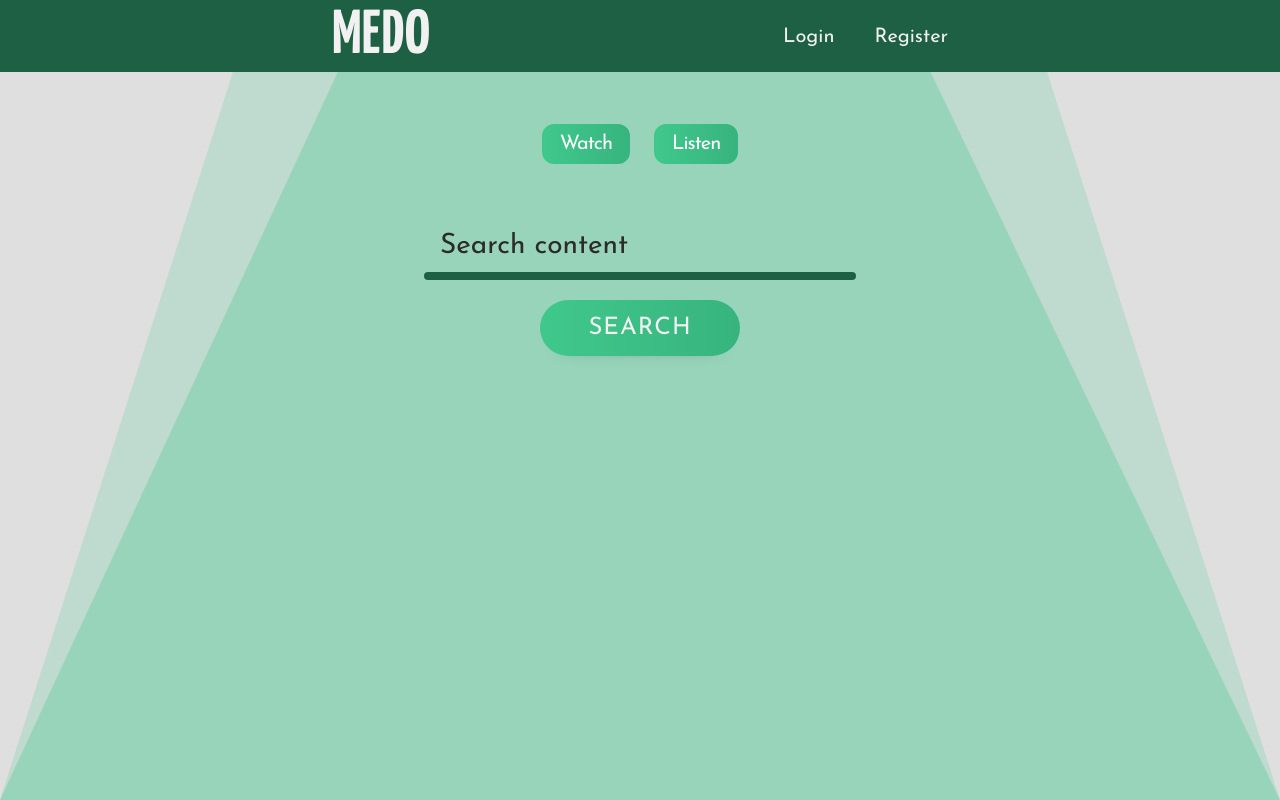
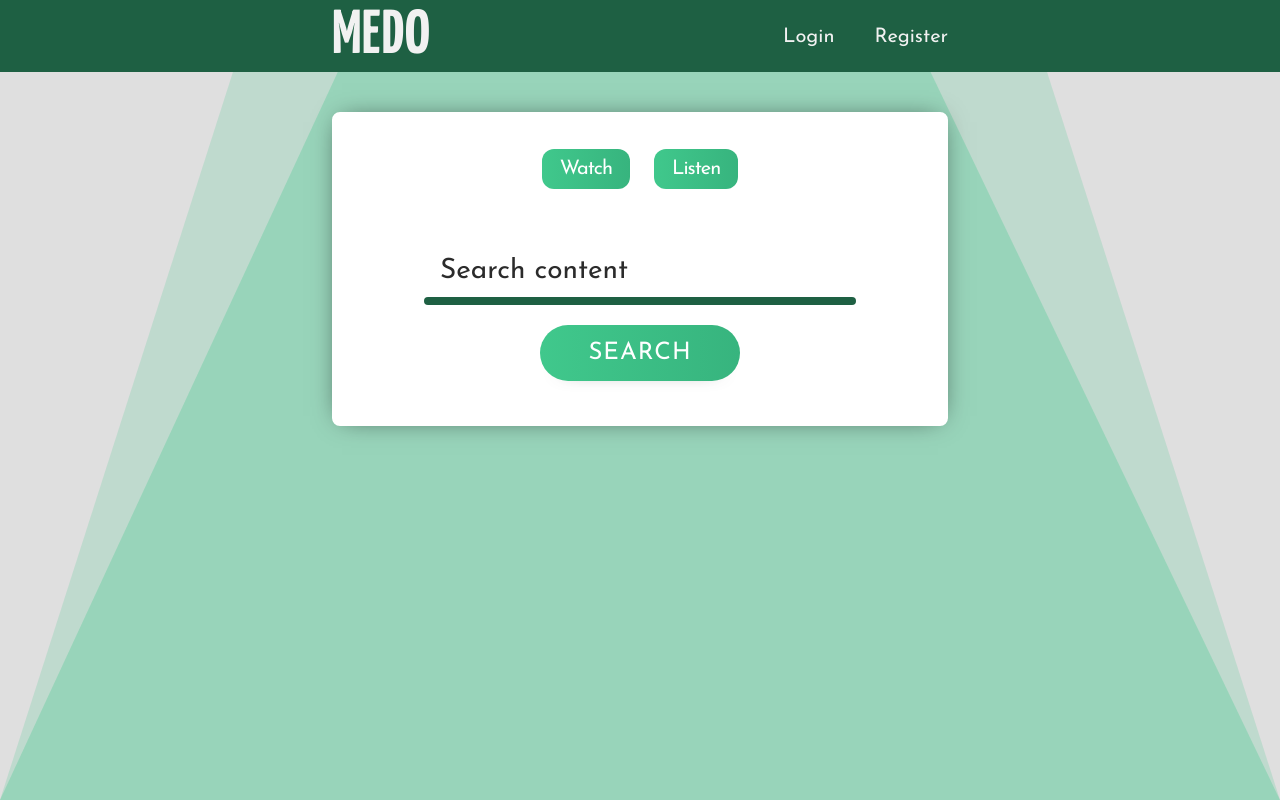
Before and after one commit to mpaitgt/recordshare, a React (Create React App) app in the folder client/: page / in a window 1280 px wide. Built offline with nearby package versions, Linux system fonts and the light colour scheme.

Commit message:
added red and yellow button stylings, and a prop variant to handle them

```diff
--- a/client/src/Components/Button.js
+++ b/client/src/Components/Button.js
@@ -6,7 +6,6 @@ const BUTTON = styled.button`
   font-size: 20px;
   letter-spacing: -1px;
   background: linear-gradient(90deg, var(--light-green), var(--light-green-2));
-  color: var(--whiter);
   border: none;
   border-radius: 12px;
   padding: 10px 18px;
@@ -32,9 +31,29 @@ const BUTTON = styled.button`
   }
 `;
 
-function Button({ children, type, onClick }) {
+function Button({ children, type, onClick, variant }) {
   return (
-    <BUTTON className="button" type={type} onClick={onClick}>
+    <BUTTON
+      className="button"
+      type={type}
+      onClick={onClick}
+      variant={variant}
+      style={
+        variant === 'standard'
+        ?
+        { background: 'linear-gradient(90deg, var(--light-green), var(--light-green-2)', color: 'var(--whiter)' }
+        :
+        variant === 'warning'
+        ?
+        { background: 'linear-gradient(90deg, var(--yellow-1), var(--yellow-2)', color: 'var(--gray-1)' }
+        :
+        variant === 'danger'
+        ?
+        { background: 'linear-gradient(90deg, var(--red-1), var(--red-2)', color: 'var(--whiter)' }
+        :
+        { background: 'linear-gradient(90deg, var(--light-green), var(--light-green-2)', color: 'var(--whiter)' }
+      }
+    >
       {children}
     </BUTTON>
   )
--- a/client/src/Components/SearchBar.js
+++ b/client/src/Components/SearchBar.js
@@ -8,7 +8,7 @@ const INPUT = styled.input`
   font-size: 28px;
   font-family: var(--subfont);
   background: none;
-  color: #2B2B2B;
+  color: var(--gray-1);
   width: 400px;
   margin-top: 20px;
   &::placeholder {
--- a/client/src/Components/SearchBtn.js
+++ b/client/src/Components/SearchBtn.js
@@ -7,7 +7,7 @@ const BUTTON = styled.button`
   text-transform: uppercase;
   letter-spacing: 1px;
   background: linear-gradient(90deg, var(--light-green), var(--light-green-2));
-  color: var(--white);
+  color: var(--whiter);
   border: none;
   padding: 16px;
   border-radius: 120px;
--- a/client/src/Pages/Search.js
+++ b/client/src/Pages/Search.js
@@ -1,5 +1,6 @@
 import React, {Component} from 'react';
 import Container from '../Components/Container';
+import Card from '../Components/Card';
 import ContentCard from '../Components/ContentCard/ContentCard';
 import SearchBar from '../Components/SearchBar';
 import SearchBtn from '../Components/SearchBtn';
@@ -65,7 +66,9 @@ class Search extends Component {
 
     return (
       <Transition>
+
         <div className="page">
+          <Card>
           <div>
             <Button>Watch</Button>
             <Button>Listen</Button>
@@ -81,6 +84,7 @@ class Search extends Component {
               <SearchBtn type="submit">Search</SearchBtn>
             </FORM>
           </Container>
+          </Card>
           {this.state.data.length === 0
           ?
           null
@@ -91,6 +95,7 @@ class Search extends Component {
             {renderCards}
           </Container>
         </div>
+
       </Transition>
     )
   }
--- a/client/src/index.css
+++ b/client/src/index.css
@@ -4,6 +4,10 @@
   --dark-green: #1E6043;
   --light-green: #40C88C;
   --light-green-2: #37b47e;
+  --red-1: #f72f2f;
+  --red-2: #c02d2d;
+  --yellow-1: #d2da6d;
+  --yellow-2: rgb(234, 236, 100);
   --gray-0: #1f1f1f;
   --gray-1: #2B2B2B;
   --gray-2: #444444;
```
